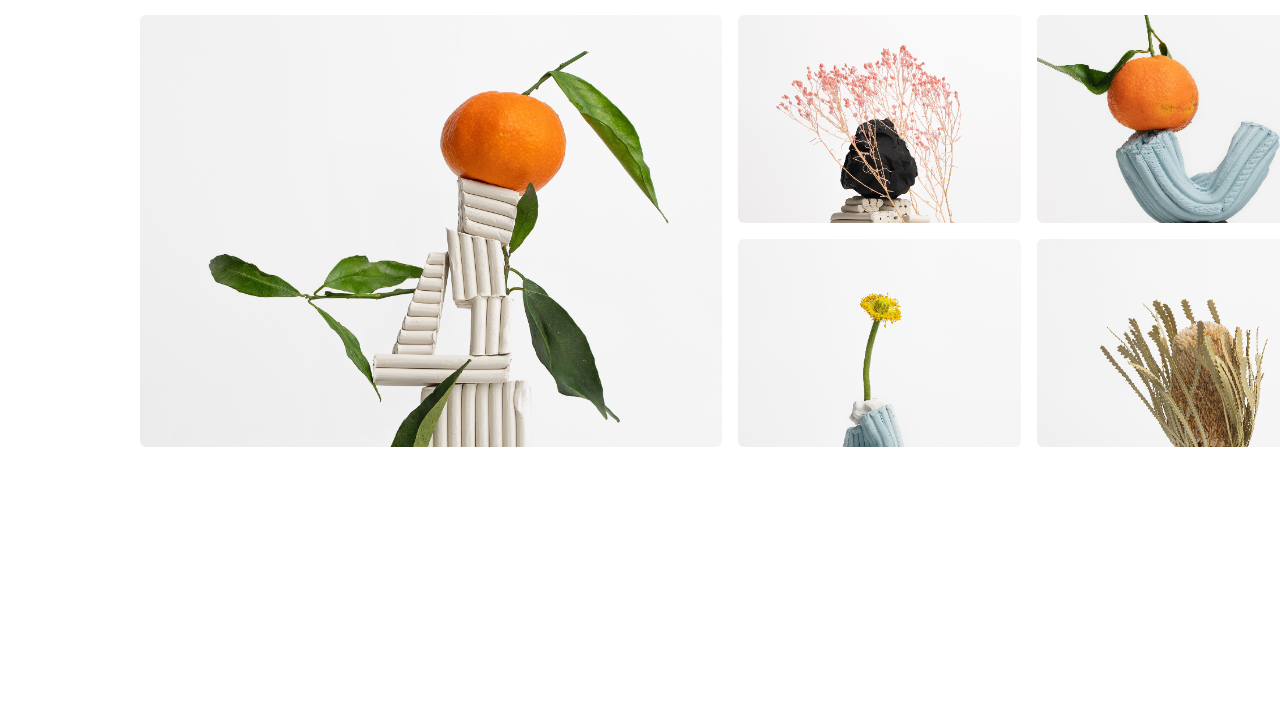
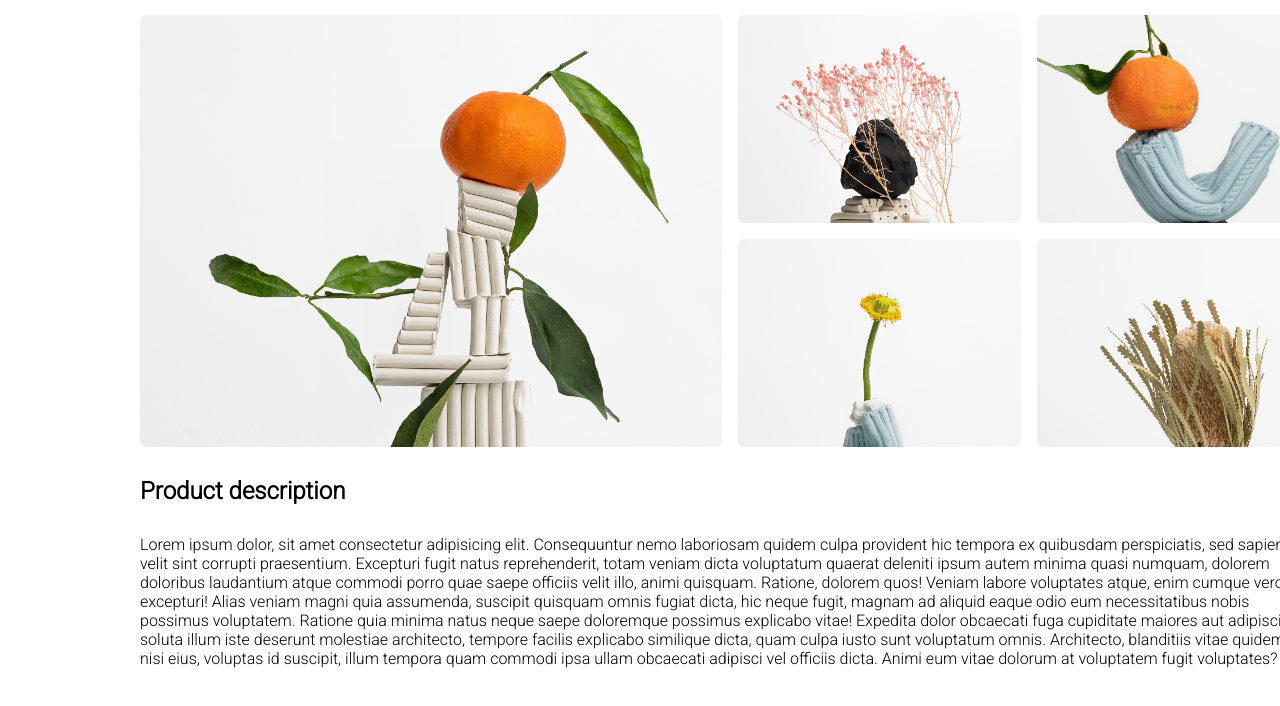
Before and after one commit to UyenQuyenNguyen/21124421_WEB, a plain HTML site: page index.html in a window 1280 px wide. Shown: the part 260-966 px from the top of the page. Before the commit the page ends 800 px from the top, so only its background shows below. Drawn offline with nearby package versions, Linux system fonts and the light colour scheme.

Commit message:
Commit Product description

```diff
--- a/css/style.css
+++ b/css/style.css
@@ -98,3 +98,7 @@ header{
     gap: 16px;
 
 }
+
+.description_title{
+    margin: 30px 0;
+}
--- a/index.html
+++ b/index.html
@@ -8,7 +8,7 @@
         <link rel="preconnect" href="https://fonts.googleapis.com">
         <link rel="preconnect" href="https://fonts.gstatic.com" crossorigin>
         <link
-            href="https://fonts.googleapis.com/css2?family=Roboto&display=swap"
+            href="https://fonts.googleapis.com/css2?family=Roboto:wght@300&display=swap"
             rel="stylesheet">
         <link rel="stylesheet"
             href="https://fonts.googleapis.com/css2?family=Material+Symbols+Outlined:opsz,wght,FILL,GRAD@48,400,0,0"
@@ -56,6 +56,30 @@
                 <img class="img4" src="./img/Image 1706.png" alt="">
                 <img class="img5" src="./img/Image 1709.png" alt="">
             </div>
+            <div class="descripton">
+                <h2 class="description_title">Product description</h2>
+                <p>Lorem ipsum dolor, sit amet consectetur adipisicing elit.
+                    Consequuntur nemo laboriosam quidem culpa provident hic
+                    tempora ex quibusdam perspiciatis, sed sapiente velit sint
+                    corrupti praesentium. Excepturi fugit natus reprehenderit,
+                    totam veniam dicta voluptatum quaerat deleniti ipsum autem
+                    minima quasi numquam, dolorem doloribus laudantium atque
+                    commodi porro quae saepe officiis velit illo, animi
+                    quisquam. Ratione, dolorem quos! Veniam labore voluptates
+                    atque, enim cumque vero excepturi! Alias veniam magni quia
+                    assumenda, suscipit quisquam omnis fugiat dicta, hic neque
+                    fugit, magnam ad aliquid eaque odio eum necessitatibus nobis
+                    possimus voluptatem. Ratione quia minima natus neque saepe
+                    doloremque possimus explicabo vitae! Expedita dolor
+                    obcaecati fuga cupiditate maiores aut adipisci soluta illum
+                    iste deserunt molestiae architecto, tempore facilis
+                    explicabo similique dicta, quam culpa iusto sunt voluptatum
+                    omnis. Architecto, blanditiis vitae quidem nisi eius,
+                    voluptas id suscipit, illum tempora quam commodi ipsa ullam
+                    obcaecati adipisci vel officiis dicta. Animi eum vitae
+                    dolorum at voluptatem fugit voluptates?</p>
+            </div>
+
         </section>
 
 
```
